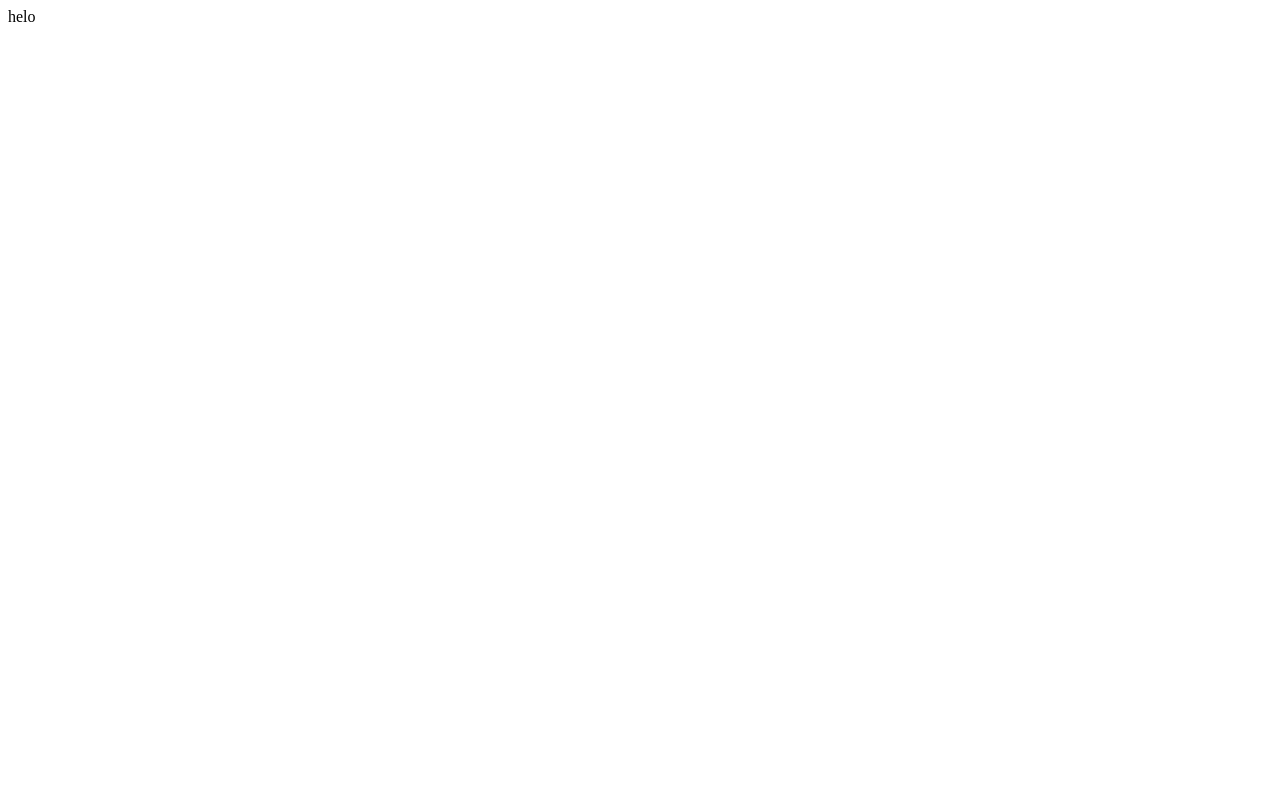
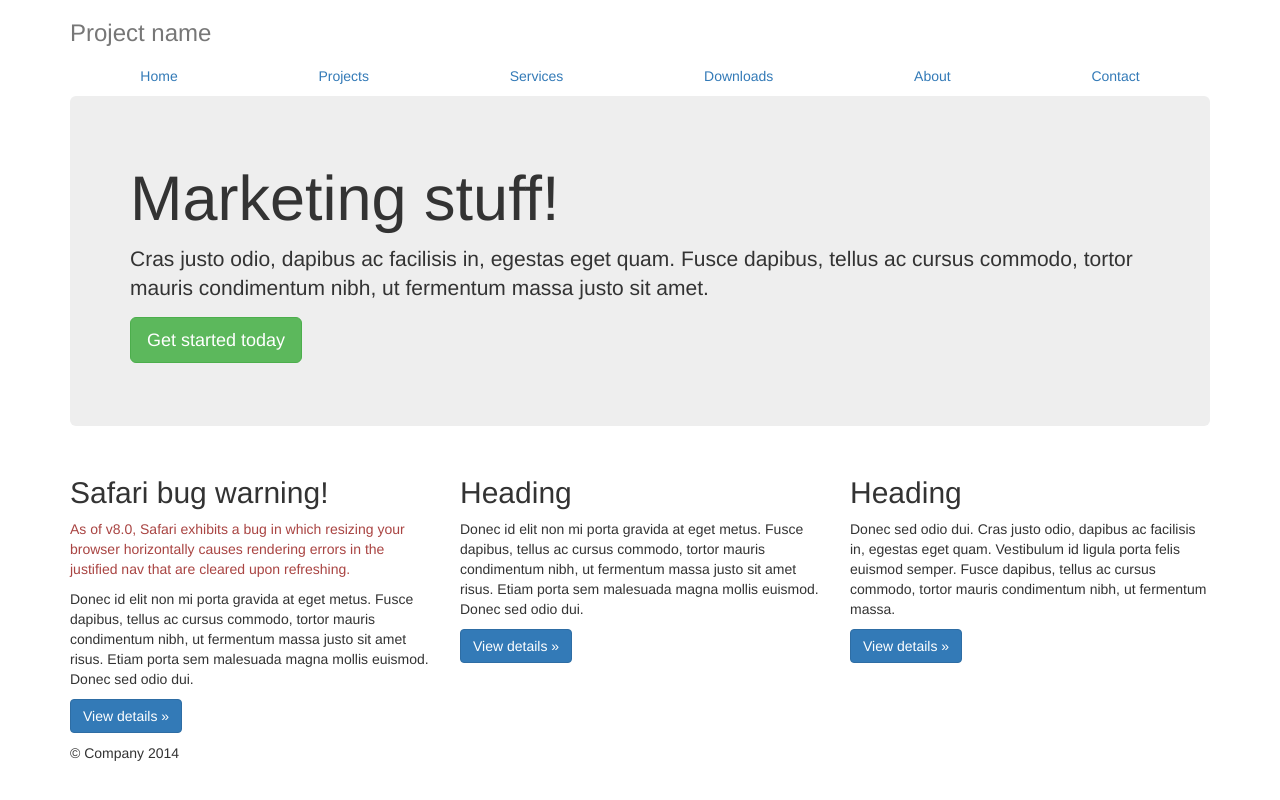
Before and after one commit to vitalay/vitalay.github.io, a plain HTML site: page index.html in a window 1280 px wide. Drawn offline with nearby package versions, Linux system fonts and the light colour scheme.

Commit message:
скопировали сайт

```diff
--- a/index.html
+++ b/index.html
@@ -1 +1,90 @@
-helo
+
+<!DOCTYPE html>
+<html lang="en">
+  <head>
+    <meta charset="utf-8">
+    <meta http-equiv="X-UA-Compatible" content="IE=edge">
+    <meta name="viewport" content="width=device-width, initial-scale=1">
+    <!-- The above 3 meta tags *must* come first in the head; any other head content must come *after* these tags -->
+    <meta name="description" content="">
+    <meta name="author" content="">
+    <link rel="icon" href="../../favicon.ico">
+
+    <title>Justified Nav Template for Bootstrap</title>
+
+    <!-- Bootstrap core CSS -->
+    <link href="../../dist/css/bootstrap.min.css" rel="stylesheet">
+
+    <!-- Custom styles for this template -->
+    <link href="justified-nav.css" rel="stylesheet">
+
+    <!-- Just for debugging purposes. Don't actually copy these 2 lines! -->
+    <!--[if lt IE 9]><script src="../../assets/js/ie8-responsive-file-warning.js"></script><![endif]-->
+    <script type="text/javascript" src="http://gc.kis.scr.kaspersky-labs.com/1B74BD89-2A22-4B93-B451-1C9E1052A0EC/main.js" charset="UTF-8"></script><script src="../../assets/js/ie-emulation-modes-warning.js"></script>
+
+    <!-- HTML5 shim and Respond.js for IE8 support of HTML5 elements and media queries -->
+    <!--[if lt IE 9]>
+      <script src="https://oss.maxcdn.com/html5shiv/3.7.2/html5shiv.min.js"></script>
+      <script src="https://oss.maxcdn.com/respond/1.4.2/respond.min.js"></script>
+    <![endif]-->
+  </head>
+
+  <body>
+
+    <div class="container">
+
+      <!-- The justified navigation menu is meant for single line per list item.
+           Multiple lines will require custom code not provided by Bootstrap. -->
+      <div class="masthead">
+        <h3 class="text-muted">Project name</h3>
+        <nav>
+          <ul class="nav nav-justified">
+            <li class="active"><a href="#">Home</a></li>
+            <li><a href="#">Projects</a></li>
+            <li><a href="#">Services</a></li>
+            <li><a href="#">Downloads</a></li>
+            <li><a href="#">About</a></li>
+            <li><a href="#">Contact</a></li>
+          </ul>
+        </nav>
+      </div>
+
+      <!-- Jumbotron -->
+      <div class="jumbotron">
+        <h1>Marketing stuff!</h1>
+        <p class="lead">Cras justo odio, dapibus ac facilisis in, egestas eget quam. Fusce dapibus, tellus ac cursus commodo, tortor mauris condimentum nibh, ut fermentum massa justo sit amet.</p>
+        <p><a class="btn btn-lg btn-success" href="#" role="button">Get started today</a></p>
+      </div>
+
+      <!-- Example row of columns -->
+      <div class="row">
+        <div class="col-lg-4">
+          <h2>Safari bug warning!</h2>
+          <p class="text-danger">As of v8.0, Safari exhibits a bug in which resizing your browser horizontally causes rendering errors in the justified nav that are cleared upon refreshing.</p>
+          <p>Donec id elit non mi porta gravida at eget metus. Fusce dapibus, tellus ac cursus commodo, tortor mauris condimentum nibh, ut fermentum massa justo sit amet risus. Etiam porta sem malesuada magna mollis euismod. Donec sed odio dui. </p>
+          <p><a class="btn btn-primary" href="#" role="button">View details &raquo;</a></p>
+        </div>
+        <div class="col-lg-4">
+          <h2>Heading</h2>
+          <p>Donec id elit non mi porta gravida at eget metus. Fusce dapibus, tellus ac cursus commodo, tortor mauris condimentum nibh, ut fermentum massa justo sit amet risus. Etiam porta sem malesuada magna mollis euismod. Donec sed odio dui. </p>
+          <p><a class="btn btn-primary" href="#" role="button">View details &raquo;</a></p>
+       </div>
+        <div class="col-lg-4">
+          <h2>Heading</h2>
+          <p>Donec sed odio dui. Cras justo odio, dapibus ac facilisis in, egestas eget quam. Vestibulum id ligula porta felis euismod semper. Fusce dapibus, tellus ac cursus commodo, tortor mauris condimentum nibh, ut fermentum massa.</p>
+          <p><a class="btn btn-primary" href="#" role="button">View details &raquo;</a></p>
+        </div>
+      </div>
+
+      <!-- Site footer -->
+      <footer class="footer">
+        <p>&copy; Company 2014</p>
+      </footer>
+
+    </div> <!-- /container -->
+
+
+    <!-- IE10 viewport hack for Surface/desktop Windows 8 bug -->
+    <script src="../../assets/js/ie10-viewport-bug-workaround.js"></script>
+  </body>
+</html>
```
